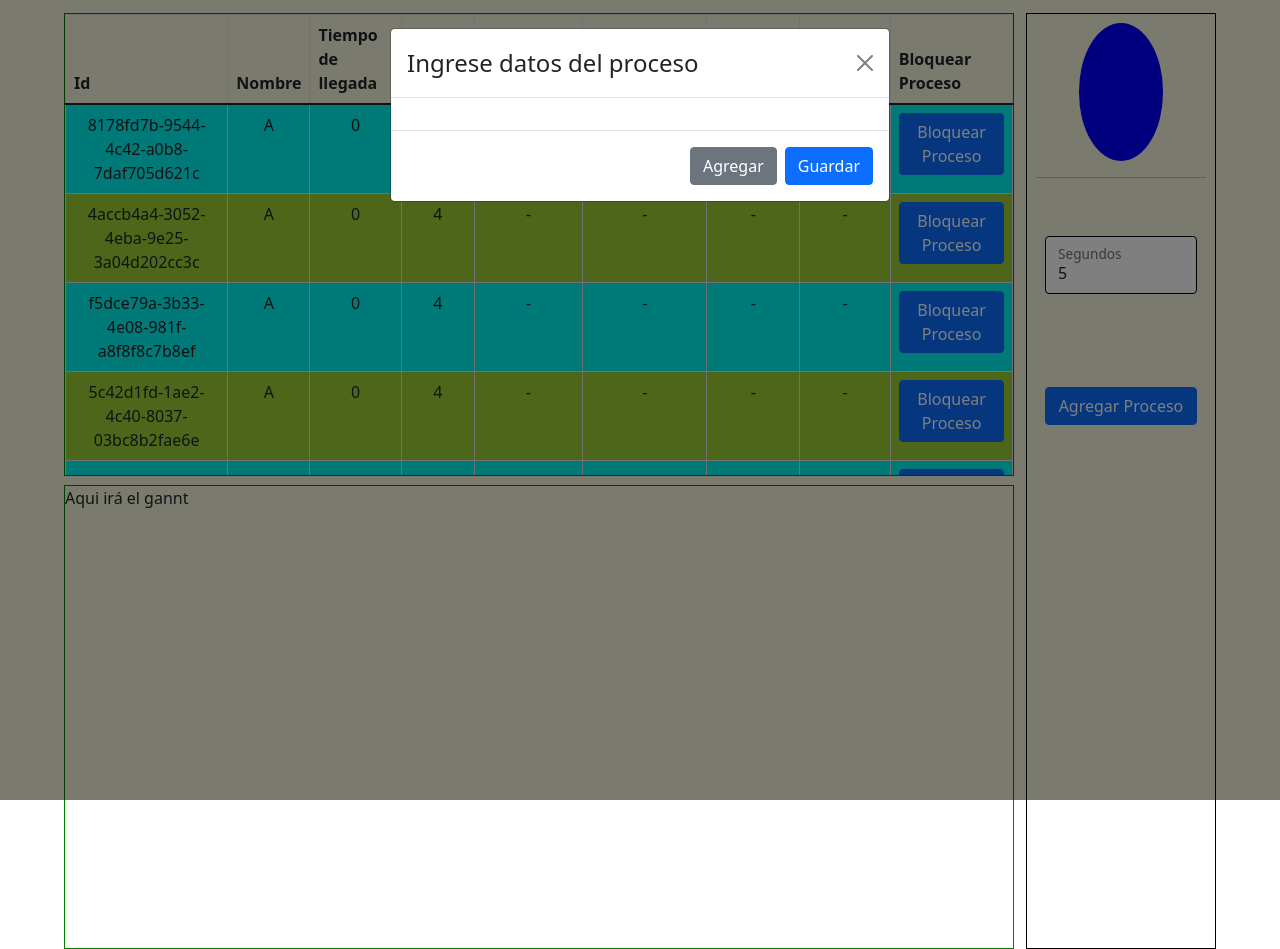
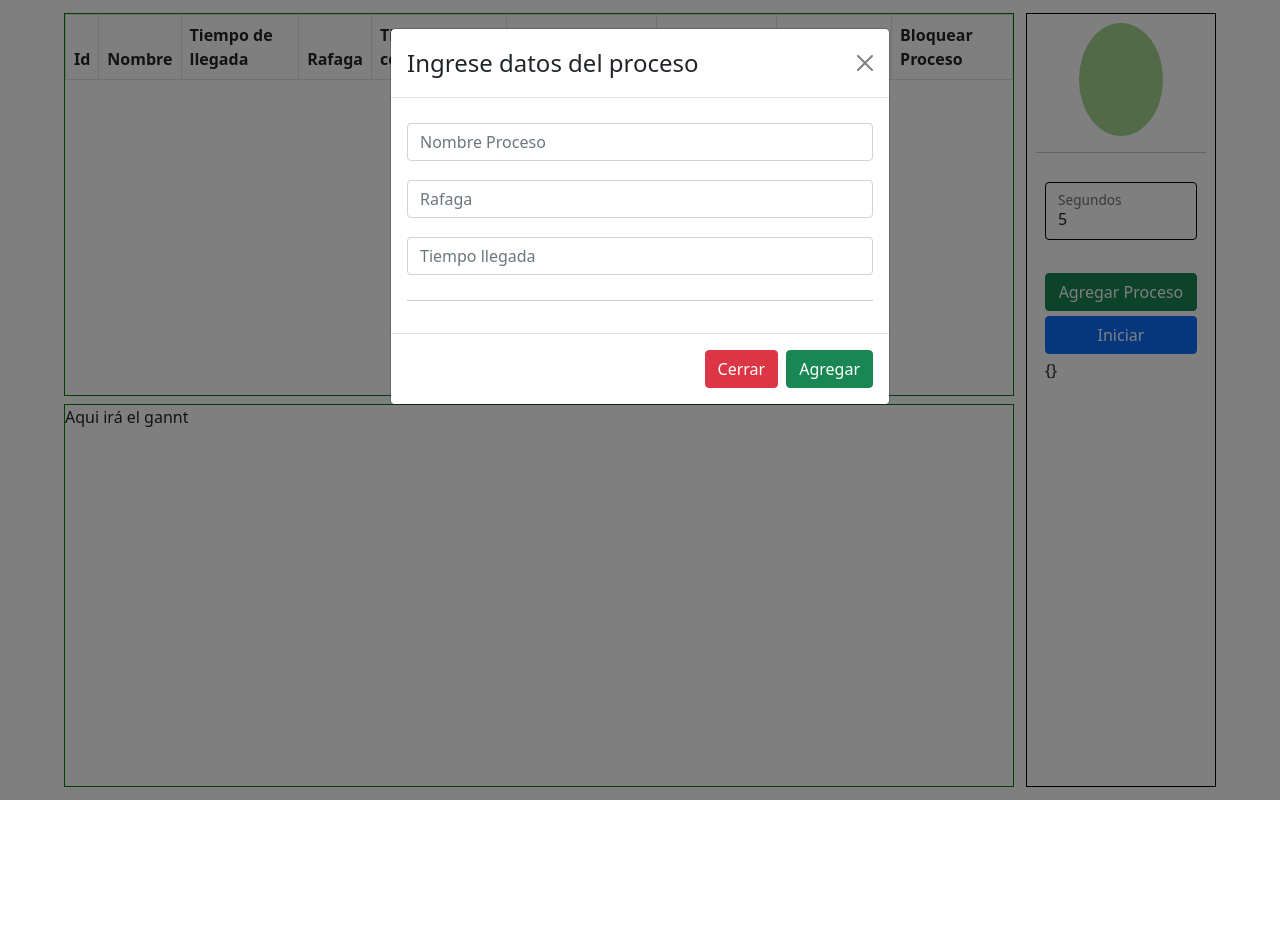
Before and after one commit to group-extends-ud/Algoritmo-Planificacion-FCFS, a React (Create React App) app: page / in a window 1280 px wide. Both pictures are taken after typing "5" into the empty fields and a click on the button "Agregar Proceso". After the commit the page ends 800 px from the top, so only its background shows below. Built offline with nearby package versions, Linux system fonts and the light colour scheme.

Commit message:
Using context for rendering

```diff
--- a/src/App.tsx
+++ b/src/App.tsx
@@ -1,10 +1,20 @@
-import React from 'react';
+import React,{ useState } from 'react';
 import './App.css';
 import MainView from 'view/MainView';
+import { LockProcessContext,queueLockedProcess } from 'context/LockContext';
+import { ComputedProcessContext,computedProcess } from 'context/ComputedContext';
 
 const App = () => {
+
+  const [lockedProcess,updateLockedProcess] = useState(queueLockedProcess);
+  const [globalProcess,updateGlobalProcess] = useState(computedProcess);
+
   return (
-      <MainView />
+    <ComputedProcessContext.Provider value={{globalProcess,updateGlobalProcess}}>
+      <LockProcessContext.Provider value={{lockedProcess,updateLockedProcess}}>
+        <MainView />
+      </LockProcessContext.Provider>
+    </ComputedProcessContext.Provider>
   );
 }
 
--- a/src/util/constants.ts
+++ /dev/null
@@ -1,13 +0,0 @@
-import { ProcessModel,ProcessInputModel } from 'models/ProcessModel';
-
-export const processArray: ProcessModel[] = [
-    new ProcessModel(new ProcessInputModel('A',0,4)),
-    new ProcessModel(new ProcessInputModel('A',0,4)),
-    new ProcessModel(new ProcessInputModel('A',0,4)),
-    new ProcessModel(new ProcessInputModel('A',0,4)),
-    new ProcessModel(new ProcessInputModel('A',0,4)),
-    new ProcessModel(new ProcessInputModel('A',0,4)),
-    new ProcessModel(new ProcessInputModel('A',0,4)),
-    new ProcessModel(new ProcessInputModel('A',0,4)),
-    new ProcessModel(new ProcessInputModel('A',0,4))
-];
--- a/src/view/MainView.tsx
+++ b/src/view/MainView.tsx
@@ -1,15 +1,18 @@
-import React from 'react';
-import './main.css';
+import React,{ useContext } from 'react';
 import ProcessTable from 'view/table/ProcessTable';
-import { processArray } from 'util/constants';
 import GanttDiagram from './gannt/GanttDiagram';
 import Options from './options/Options';
+import './main.css';
+
+import { ComputedProcessContext } from 'context/ComputedContext';
 
 const MainView = () => {
+  const { globalProcess } = useContext(ComputedProcessContext);
+
   return (
     <div className='main'>
       <div className='process-container'>
-        <ProcessTable process={processArray} />
+        <ProcessTable process={globalProcess} />
         <GanttDiagram />
       </div>
       <Options />
--- a/src/view/main.css
+++ b/src/view/main.css
@@ -1,23 +1,26 @@
+:root{
+    --mainBg:hsl(217, 54%, 11%);
+    --cardBg: hsl(216, 50%, 16%);
+    --white: hsl(0, 0%, 100%);
+    --cyan: hsl(178, 100%, 50%);
+    --greenState:#A7D490;
+
+}
+
 .main {
     padding: 1% 5%;
     display: grid;
-
     justify-content: space-between;
-
     grid-template-columns: 1fr .2fr;
-
     column-gap: 1%;
-
     width: 100vw;
     height: 100vh;
-
-    background-color: beige;
+    background-color: var(--white);
 }
 
 .process-container {
     display: flex;
     flex-direction: column;
     justify-content: space-between;
-
     row-gap: 1%;
 }
--- a/src/view/options/ProcessSettings.tsx
+++ b/src/view/options/ProcessSettings.tsx
@@ -1,36 +1,95 @@
-import React, { useState } from "react";
+import React, { useState, useContext } from "react";
 import Button from "react-bootstrap/Button";
 import Form from "react-bootstrap/Form";
 import FloatingLabel from "react-bootstrap/FloatingLabel";
 import Modal from "react-bootstrap/Modal";
 
+import { ComputedProcessContext } from "context/ComputedContext";
+import { ProcessModel, ProcessInputModel } from 'models/ProcessModel';
+
 const ProcessSettings = () => {
+
     const [show, setShow] = useState<boolean>(false);
     const handleClose = () => setShow(false);
+
+    const [form, setForm] = useState<any>({});
+    const handleChange = (e: any) => setForm({ [e.target.name]: e.target.value, ...form });
+
+
+    const { globalProcess, updateGlobalProcess } = useContext(ComputedProcessContext);
+    const handleSubmitProcess = (): void => {
+
+        const process: ProcessInputModel = new ProcessInputModel(
+            form.name,
+            form.burst,
+            form.incomingTime
+        );
+
+        globalProcess.push(new ProcessModel(process));
+        updateGlobalProcess(globalProcess);
+
+        handleClose();
+    }
+
     return (
         <div className='buttons'>
             <FloatingLabel controlId="floatingInput" label="Segundos">
-                <Form.Control id="floatingInput" type="number" min="30" />
+                <Form.Control id="floatingInput" type="number" min="1" />
             </FloatingLabel>
-            <br></br>
-            <Button onClick={() => setShow(true)}>Agregar Proceso</Button>
+            <br />
+            <Button variant="success" onClick={() => setShow(true)}>Agregar Proceso</Button>
 
             <Modal show={show} onHide={handleClose}>
                 <Modal.Header closeButton>
                     <Modal.Title>Ingrese datos del proceso</Modal.Title>
                 </Modal.Header>
                 <Modal.Body>
+                    <Form className="form-process">
 
+                        <Form.Control
+                            className="form-process-input"
+                            name="name" type="text"
+                            placeholder="Nombre Proceso"
+                            onChange={handleChange}
+                        />
+
+                        <Form.Control
+                            className="form-process-input"
+                            name="burst" type="number"
+                            placeholder="Rafaga"
+                            onChange={handleChange}
+                        />
+
+                        <Form.Control
+                            className="form-process-input"
+                            name="incomingTime"
+                            type="number"
+                            placeholder="Tiempo llegada" min="0"
+                            onChange={handleChange}
+                        />
+                        <hr />
+                        <div className="form-process-buttons">
+
+                        </div>
+                    </Form>
                 </Modal.Body>
                 <Modal.Footer>
-                    <Button variant="secondary" onClick={handleClose}>
+                    <Button variant="danger" onClick={handleClose}>
+                        Cerrar
+                    </Button>
+                    <Button
+                        variant="success"
+                        onClick={handleSubmitProcess}
+                    >
                         Agregar
-                    </Button>
-                    <Button variant="primary" onClick={handleClose}>
-                        Guardar
                     </Button>
                 </Modal.Footer>
             </Modal>
+
+            <Button>Iniciar</Button>
+            {
+                JSON.stringify(form)
+            }
         </div>
     );
 }
--- a/src/view/options/options.css
+++ b/src/view/options/options.css
@@ -20,7 +20,7 @@
 }
 
 .semaphore.green {
-    background-color: blue;
+    background-color: var(--greenState);
 }
 
 .semaphore.red {
@@ -35,3 +35,22 @@
     justify-content:space-evenly;
     align-content:center;
 }
+
+.form-process{
+    display:flex;
+    flex-direction:column;
+    justify-content:space-between;
+}
+
+.form-process-input{
+    margin: 2% auto;
+}
+
+.form-process-buttons{
+    width:100%;
+    display:grid;
+    grid-template-columns: 1fr 1fr;
+    column-gap: 2%;
+    grid-template-rows:1fr ;
+
+}
```
